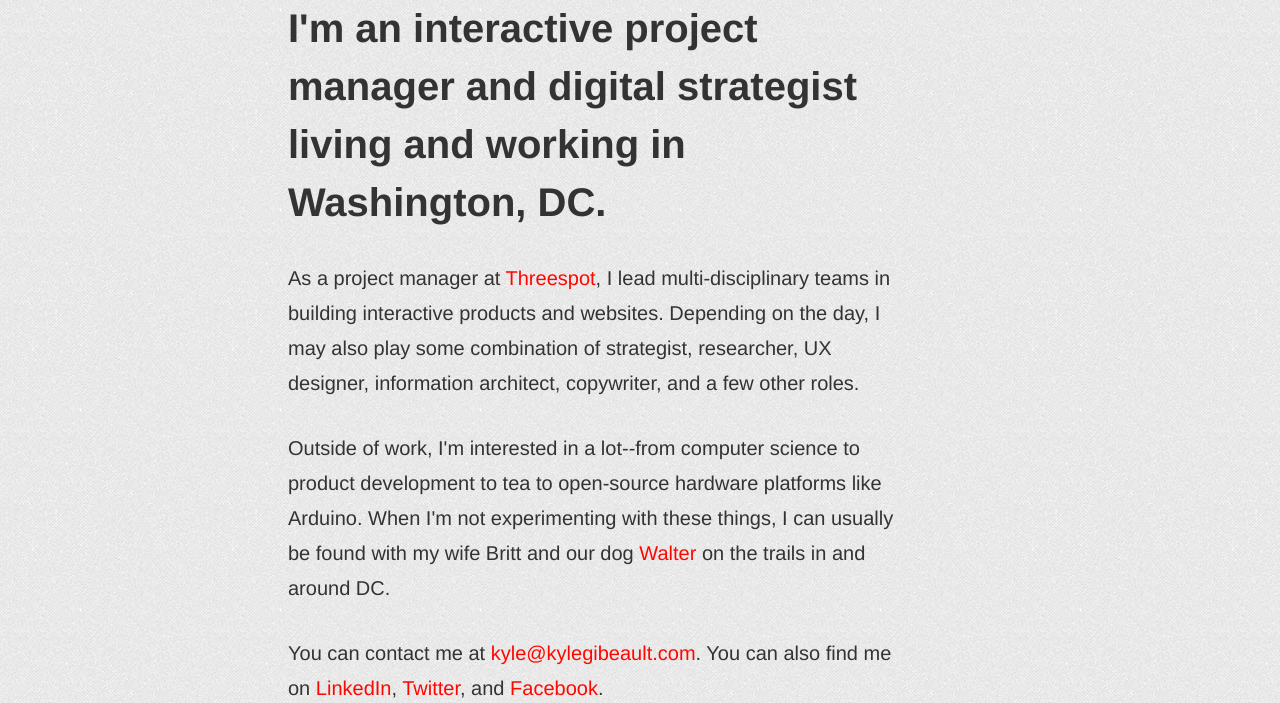
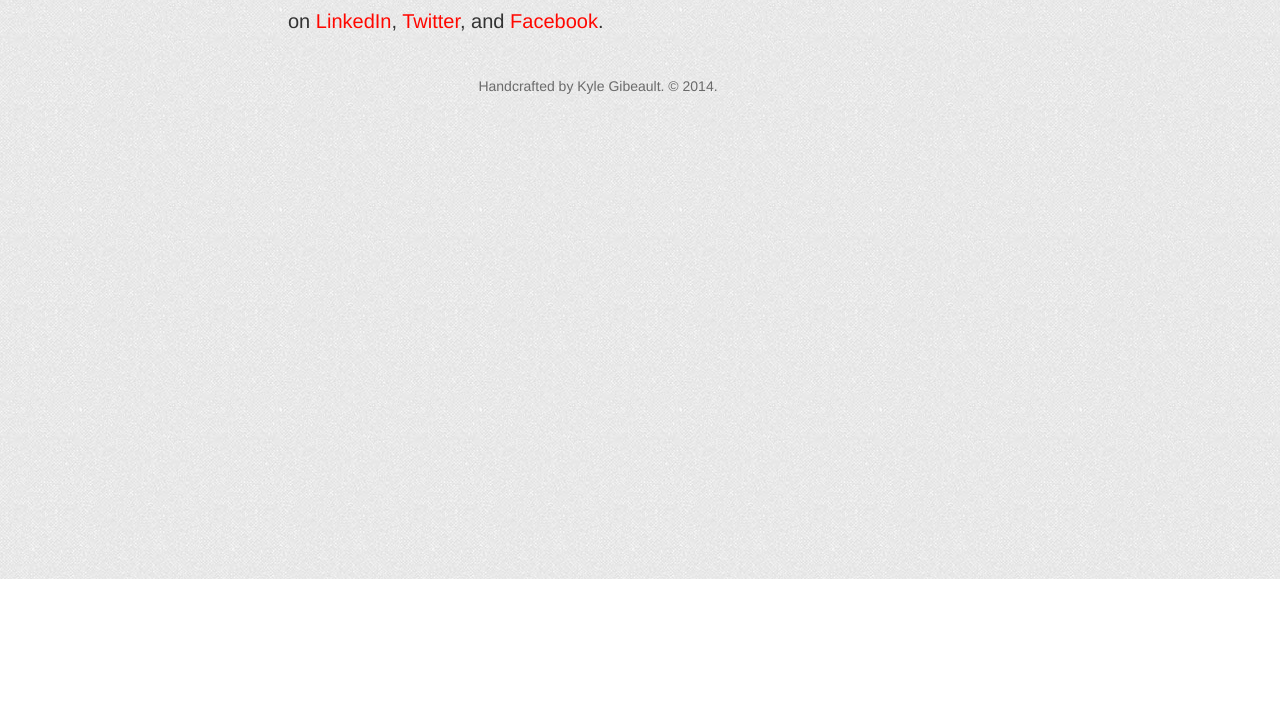
Before and after one commit to kylegibeault/kylegibeault.com, a plain HTML site: page index.html in a window 1280 px wide. Shown: the part 221-924 px from the top of the page. After the commit the page ends 800 px from the top, so only its background shows below. Drawn offline with Linux system fonts and the light colour scheme.

Commit message:
Update index.html
Edited bio and changed copyright date

```diff
--- a/index.html
+++ b/index.html
@@ -3,7 +3,7 @@
     <head>
         <meta charset="utf-8">
         <meta http-equiv="X-UA-Compatible" content="IE=edge,chrome=1">
-        <meta name="description" content="Kyle Gibeault is an interactive project manager and digital stategist at Threespot living and working in Washington, DC.">
+        <meta name="description" content="Kyle Gibeault is a program manager at Zillow living and working in Seattle, WA.">
         <meta name="viewport" content="width=device-width, initial-scale=1.0, maximum-scale=1.0">
 
         <link rel="stylesheet" href="css/main.css">
@@ -46,18 +46,10 @@
 
             <h1 id="headline" class="animated fadeIn">Hello world.</h1>
 
-            <h2 id="intro">
-            I'm an interactive project manager and digital strategist living and working in Washington, DC.
-            </h2>
-
-            <p>As a project manager at <a href="http://www.threespot.com" onClick="trackOutboundLink(this, 'Outbound Links', 'threespot.com'); return false;">Threespot</a>, I lead multi-disciplinary teams in building interactive products and websites. Depending on the day, I may also play some combination of strategist, researcher, UX designer, information architect, copywriter, and a few other roles.</p>
-
-            <p>Outside of work, I&#39;m interested in a lot--from computer science to product development to tea to open-source hardware platforms like Arduino. When I&#39;m not experimenting with these things, I can usually be found with my wife Britt and our dog <a href="http://en.wikipedia.org/wiki/Swedish_Vallhund" onClick="trackOutboundLink(this, 'Outbound Links', 'wikipedia.org')"; return false;>Walter</a> on the trails in and around DC.</p>
-
             <p>You can contact me at <a href="mailto:kyle@kylegibeault.com"onClick="trackOutboundLink(this, 'Outbound Links', 'email'); return false;">kyle@kylegibeault.com</a>. You can also find me on <a href="http://www.linkedin.com/in/kylegibeault"onClick="trackOutboundLink(this, 'Outbound Links', 'linkedin.com'); return false;">LinkedIn</a>, <a href="http://twitter.com/kylegibeault" onClick="trackOutboundLink(this, 'Outbound Links', 'twitter.com'); return false;">Twitter</a>, and <a href="http://www.facebook.com/kyle.gibeault" onClick="trackOutboundLink(this, 'Outbound Links', 'facebook.com'); return false;">Facebook</a>.</p>
         </div>
 
-        <div id="footer">Handcrafted by Kyle Gibeault. &#169; 2013.</div>
+        <div id="footer">Handcrafted by Kyle Gibeault. &#169; 2014.</div>
 
         <script type="text/javascript">
 
```
